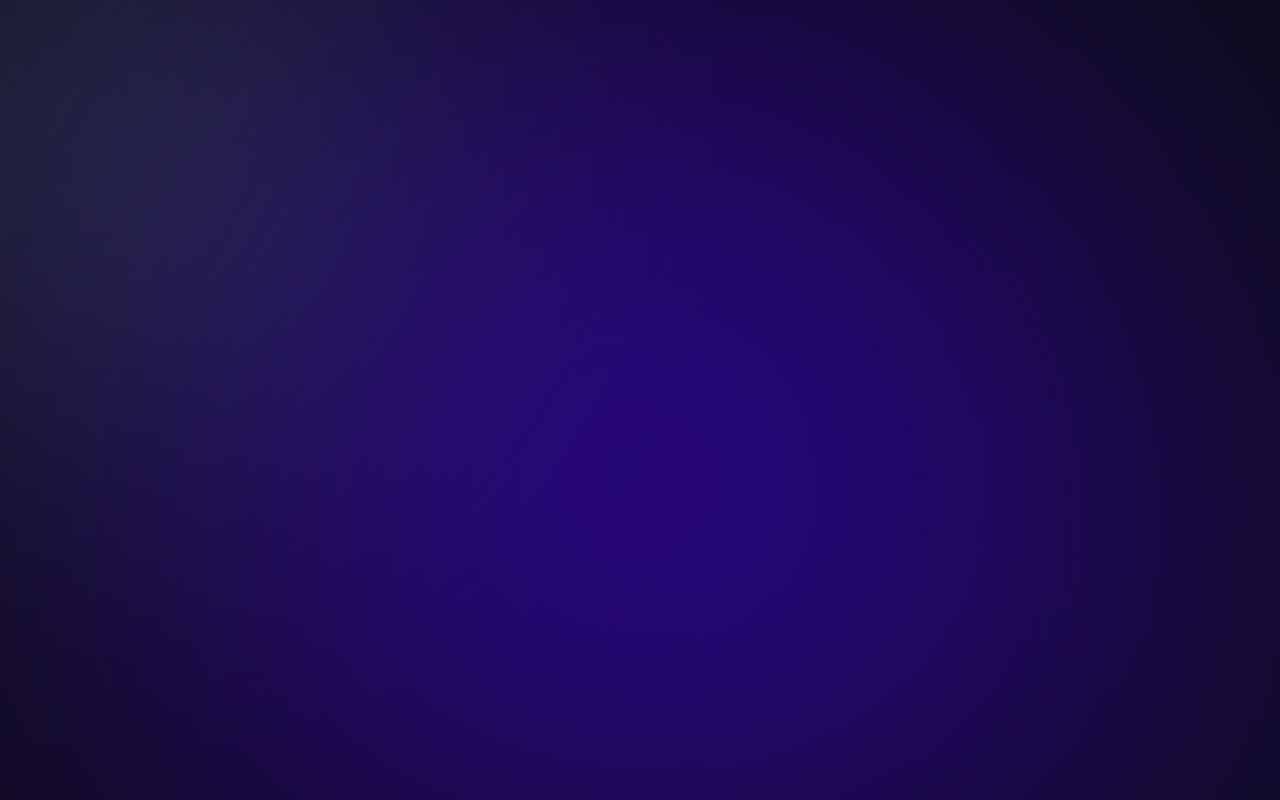
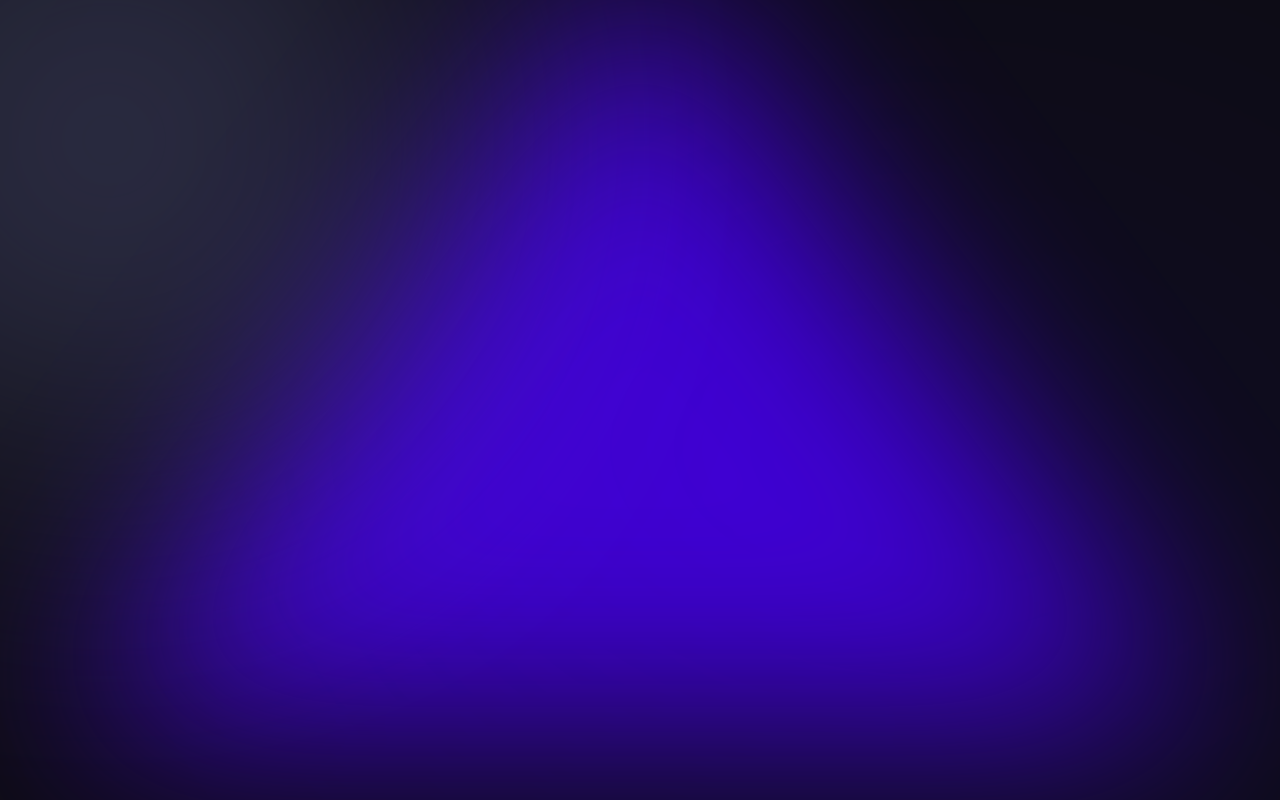
Before and after one commit to Reynard-sys/polkadot-hackathon, a Next.js app: page / in a window 1280 px wide. Built offline with nearby package versions, Linux system fonts and the light colour scheme.

Commit message:
feat(home): add bg responsive to homepage

```diff
--- a/src/features/home/index.tsx
+++ b/src/features/home/index.tsx
@@ -1,5 +1,4 @@
 "use client";
-
 import { motion } from "motion/react";
 
 export default function Home() {
@@ -7,7 +6,7 @@ export default function Home() {
         <div className="relative min-h-screen w-full bg-[#0d0d12] overflow-hidden flex flex-col items-center justify-center">
             {/* Top Center Blurred Triangle */}
             <motion.div
-                className="absolute top-[-15%] left-1/2 -translate-x-1/2 w-[115vw] h-[90vw] max-w-[1150px] max-h-[900px] blur-[200px] sm:blur-[250px] opacity-70 pointer-events-none"
+                className="absolute top-[-5%] left-1/2 -translate-x-1/2 w-screen h-[60vw] max-w-[1150px] max-h-[900px] blur-[50px] lg:blur-[100px] opacity-80 pointer-events-none"
                 initial={{ scale: 0 }}
                 animate={{ scale: 1 }}
                 transition={{ duration: 1.2, ease: "easeOut" }}
@@ -25,7 +24,7 @@ export default function Home() {
 
             {/* Left Center Blob */}
             <motion.div
-                className="absolute top-[-20%] left-[-15%] w-[50vw] h-[50vw] max-w-[600px] max-h-[600px] bg-[#4C5B8B] rounded-full blur-[120px] sm:blur-[160px] opacity-40 pointer-events-none"
+                className="absolute top-[-20%] left-[-15%] w-[50vw] h-[50vw] max-w-[600px] max-h-[600px] bg-[#6F74AC] rounded-full blur-[120px] sm:blur-[160px] opacity-40 pointer-events-none"
                 initial={{ scale: 0 }}
                 animate={{ scale: 1 }}
                 transition={{ duration: 1.2, ease: "easeOut", delay: 0.1 }}
```
